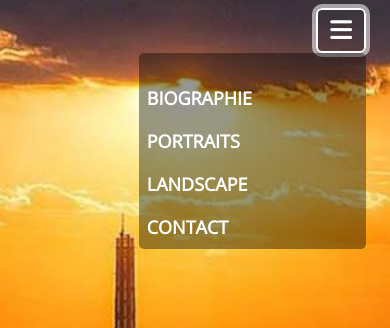
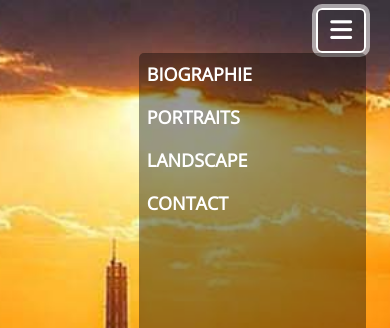
Before and after one commit to Kelaven/ADonepage, a plain HTML site: page index.html in a window 390 px wide. Both pictures are taken after a click on the button "Toggle navigation". Shown: the top 328 px of the page. Drawn offline with nearby package versions, Linux system fonts and the light colour scheme; a web font is replaced by a local one.

Commit message:
menu burger overlay à corriger, footer OK

```diff
--- a/index.html
+++ b/index.html
@@ -28,7 +28,7 @@
                         <span><i class="fa-solid fa-bars fa-lg py-3" style="color: #ffffff;"></i></span>
                     </button>
                     <div class="collapse navbar-collapse ps-2" id="navbarNav">
-                        <ul class="navbar-nav pt-4">
+                        <ul class="navbar-nav pt-md-4">
                         <li class="nav-item">
                             <a class="nav-link pe-5" href="#biography">Biographie</a>
                         </li>
--- a/public/assets/css/style.css
+++ b/public/assets/css/style.css
@@ -66,6 +66,7 @@ header{
 .navbar-collapse--active{ /* to get the class in JS */
     background-color: rgba(0, 0, 0, 0.4);
     border-radius: 5px;
+    height: 300px !important;
 }
 .navbar-collapse--active ul{
     top: 0vh;
```
